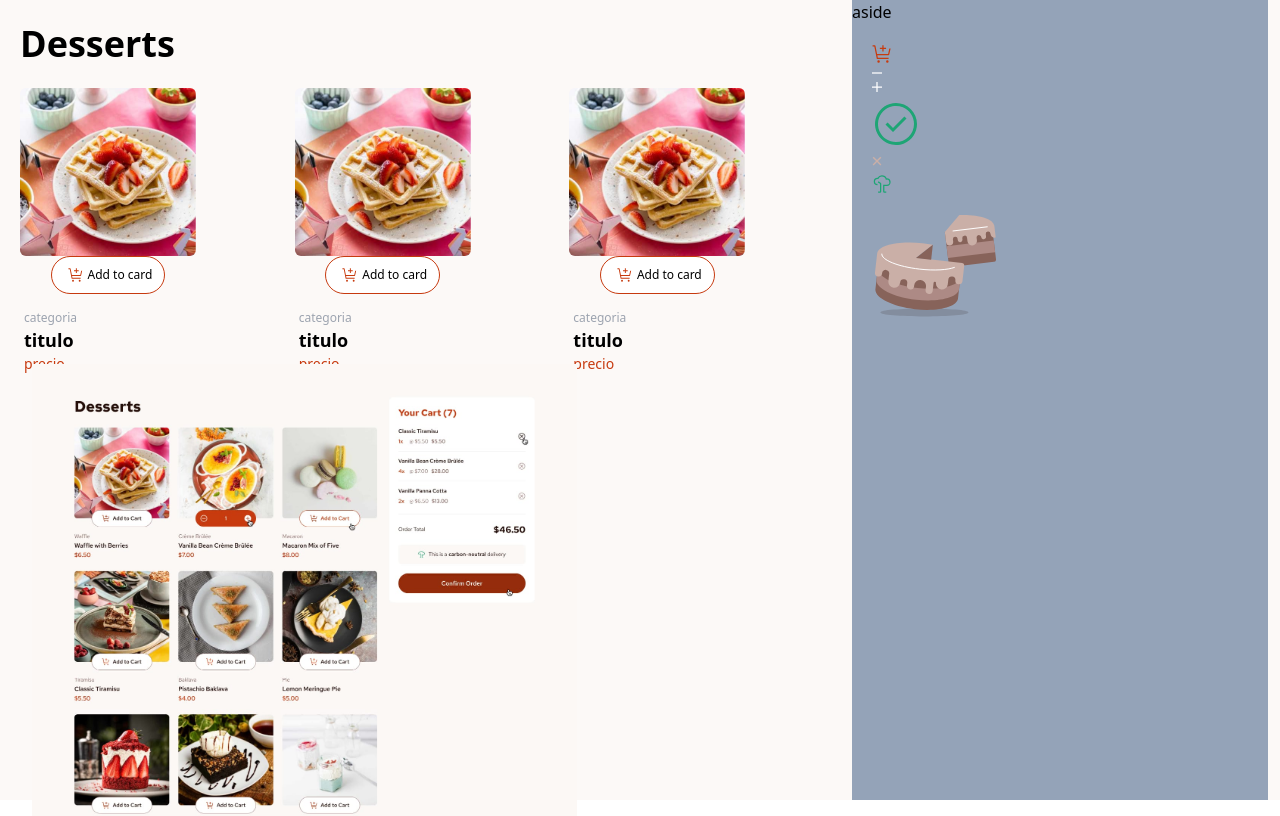
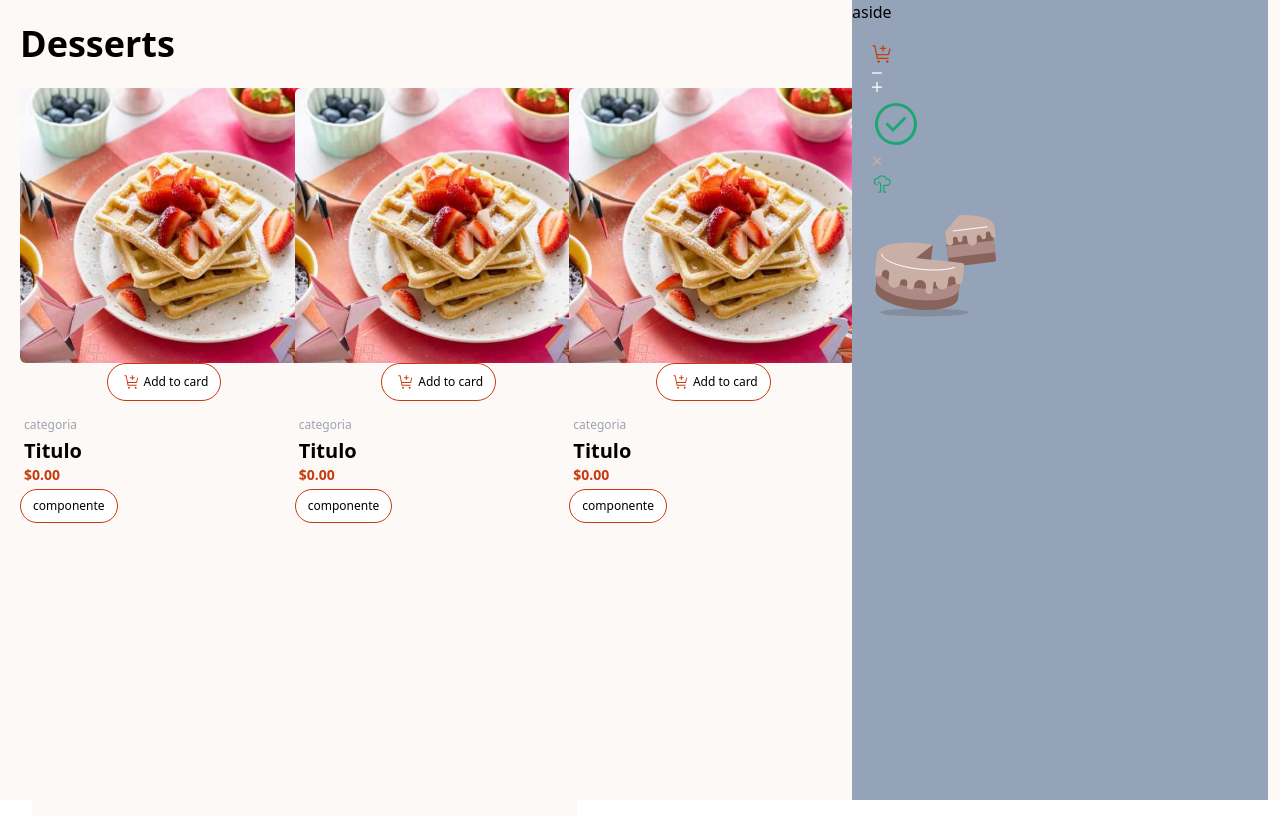
Before and after one commit to CardManj/product-list, a React (Vite) app: page / in a window 1280 px wide. Shown: the top 816 px of the page. Built offline with nearby package versions, Linux system fonts and the light colour scheme.

Commit message:
feat: :ambulance: Creando componente boton
Este componente tiene conflictos con sus variantes, arreglar

card

```diff
--- /dev/null
+++ b/src/components/Button/Button.tsx
@@ -0,0 +1,36 @@
+import { ButtonHTMLAttributes } from "react";
+
+export enum ButtonVariant {
+  Active = "active",
+  Inactive = "inactive",
+}
+
+interface ButtonProps extends ButtonHTMLAttributes<HTMLButtonElement> {
+  children: React.ReactNode;
+  variant?: ButtonVariant;
+}
+
+const buttonStyles = {
+  [ButtonVariant.Active]:
+    "flex items-center justify-center border rounded-3xl w-30 h-fit px-12 py-2 bg-MentorRed text-white font-semibold border-MentorRed text-xs",
+  [ButtonVariant.Inactive]:
+    "flex items-center justify-center border rounded-3xl w-30 h-fit px-3 py-2 border-MentorRed bg-white text-xs hover:text-MentorRed",
+};
+
+export function Button({
+  children,
+  type = "button",
+  variant = ButtonVariant.Inactive,
+  className,
+  onClick,
+}: ButtonProps) {
+  return (
+    <button
+      className={`${buttonStyles[variant]} transition duration-300 ${className}`}
+      type={type}
+      onClick={onClick}
+    >
+      {children}
+    </button>
+  );
+}
--- /dev/null
+++ b/src/components/Button/index.ts
@@ -0,0 +1 @@
+export { Button } from "./Button";
--- a/src/components/gallery/Card.tsx
+++ b/src/components/gallery/Card.tsx
@@ -3,27 +3,29 @@ import {
   DecrementIcon,
   IncrementIcon,
 } from "../../assets/icons";
-import React from "react";
+import { Button } from "../Button";
+import { ButtonVariant } from "../Button/Button";
 
 export default function Card() {
   return (
-    <section className="w-44 h-64 rounded-t-md ">
+    <section className="w-72 rounded-t-md ">
       <section className="flex flex-col justify-center aling-center items-center">
         <img
           src="src\assets\images\image-waffle-desktop.jpg"
           alt="product image"
-          className="w-[100%] rounded-md"
+          className="w-full rounded-md"
         />
         <button className="flex items-center justify-center border rounded-3xl w-30 h-fit px-3 py-2 border-MentorRed bg-white text-xs">
           <AddToCardIcon className="w-4 mx-1" />
           Add to card
         </button>
       </section>
-      <section className="px-1 flex flex-col pt-1 mt-3">
-        <span className="text-xs text-gray-400 font-light">categoria</span>
-        <h1 className="text-lg 16px font-semibold">titulo</h1>
-        <p className="text-sm text-MentorRed">precio</p>
+      <section className="px-1 flex flex-col py-1 mt-3">
+        <span className="text-xs text-gray-400 font-light mb-1">categoria</span>
+        <h1 className="text-xl 16px font-semibold">Titulo</h1>
+        <p className="text-sm font-semibold text-MentorRed">$0.00</p>
       </section>
+      <Button className={`${ButtonVariant.Active}`}>componente</Button>
     </section>
   );
 }
--- a/src/components/gallery/Gallery.tsx
+++ b/src/components/gallery/Gallery.tsx
@@ -10,7 +10,7 @@ export default function Gallery() {
         <Card></Card>
       </div>
 
-      <div className="p-5 w-[70%]">
+      <div className="p-5 mt-64 w-[70%] ">
         <img src="/design/active-states.jpg" alt="" />
       </div>
     </main>
```
